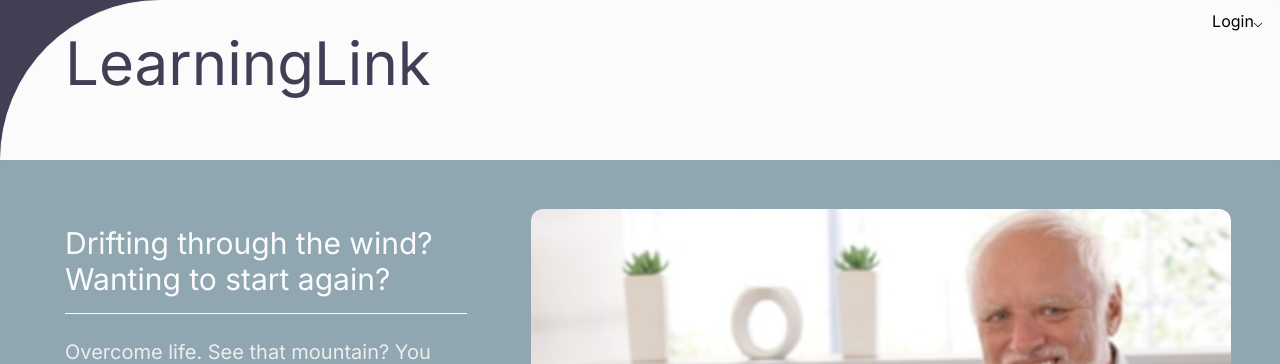
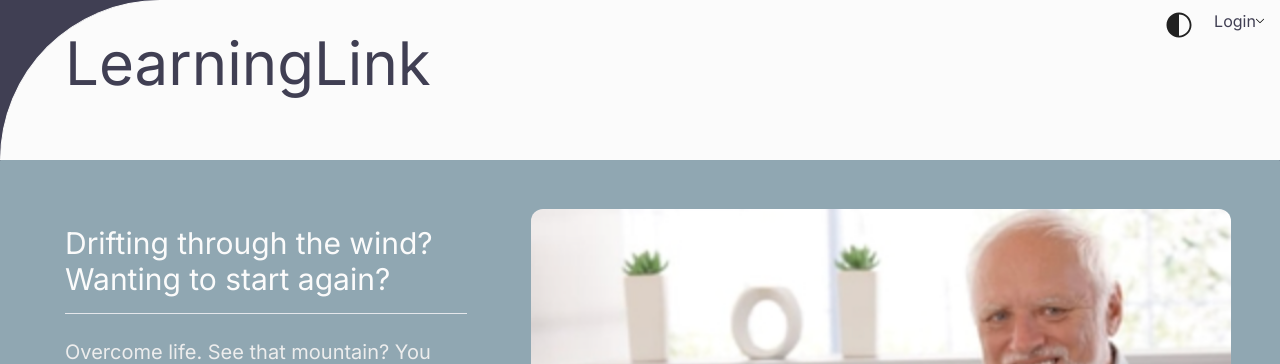
Before and after one commit to Blue-Ocean-MCSPA/link-learning, a Next.js app: page / in a window 1280 px wide. Shown: the top 364 px of the page. Built offline with nearby package versions, Linux system fonts and the light colour scheme.

Commit message:
implemented manual dark mode for home page

```diff
--- a/app/Components/LandingPage.jsx
+++ b/app/Components/LandingPage.jsx
@@ -4,17 +4,31 @@ import { useState } from "react";
 
 const LandingPage = () => {
     const [ isExpanded, setIsExpanded ] = useState(false);
+    const [ darkMode, setDarkMode ] = useState(false);
 
     const toggleDropdown = () => {
         setIsExpanded(!isExpanded);
     }
 
+    const toggleDarkMode = () => {
+        setDarkMode(!darkMode);
+    }
+
     return (
-        <div className="flex-col w-full h-screen bg-light-foreground">
-            <div className="bg-light-background border border-light-background rounded-tl-full rounded-r-xl flex justify-between h-1/5">
-                <div className="pt-8 pl-16 text-6xl text-light-foreground">LearningLink</div>
+        <div className={`${darkMode && 'dark'} flex-col w-full h-screen ${darkMode ? 'bg-dark-cursor' : 'bg-light-foreground'}`}>
+            <div className="bg-light-background dark:bg-dark-background border border-light-background dark:border-dark-background rounded-tl-full rounded-r-xl flex justify-between h-1/5">
+                <div className="pt-8 pl-16 text-6xl text-light-foreground dark:text-dark-foreground">LearningLink</div>
+                <div className="flex">
+                    <div className="h-1/5 mt-2 mr-1 border rounded-full hover:border-2 border-light-background dark:bg-dark-foreground dark:border dark:border-dark-foreground dark:rounded-full dark:hover:border-2 dark:hover:border-dark-numbers cursor-pointer"
+                    onClick={toggleDarkMode}
+                    >
+                        <img src='/light-dark-mode.svg' className={`h-full w-full object-cover transition-transform ${
+                                darkMode ? "transform rotate-180" : ""
+                            }`}/>
+                    </div>
                     <div className="flex-col">
-                    <div className="flex pt-2 pr-1 h-1/4 w-[80px] justify-center ml-auto cursor-pointer"
+
+                        <div className="flex mt-2 w-[80px] justify-center ml-auto cursor-pointer hover:text-light-cursor text-light-foreground dark:text-dark-foreground dark:hover:text-dark-numbers"
                         onClick={toggleDropdown}
                         >
                             Login
@@ -24,22 +38,24 @@ const LandingPage = () => {
                         </div>
 
                         {isExpanded && (
-                        <div className="border border-light-active_selection bg-light-active_selection rounded-l-xl pl-4 py-1 mt-2">
-                            <div className="pr-2 cursor-pointer hover:text-light-cursor">
+                            <div className="border border-light-active_selection bg-light-active_selection dark:border-dark-active_selection dark:bg-dark-active_selection rounded-l-xl pl-4 py-1 mt-2">
+                                <div className="pr-2 cursor-pointer hover:text-light-cursor dark:text-dark-foreground dark:hover:text-dark-numbers">
                                     <Link href="/loginAdmin">Admin/Instructor</Link>
                                 </div>
-                            <div className="pr-2 pt-2 text-right cursor-pointer hover:text-light-cursor">
+                                <div className="pr-2 pt-2 text-right cursor-pointer hover:text-light-cursor dark:text-dark-foreground dark:hover:text-dark-numbers">
                                     <Link href="/loginStudent">Student</Link>
                                 </div>
                             </div>
                         )}
                     </div>
+
                 </div>
-            <div className="flex border border-light-cursor rounded-b-xl bg-light-cursor h-4/5 justify-between">
+            </div>
+            <div className="flex border border-light-cursor dark:border-dark-active_selection rounded-b-xl bg-light-cursor dark:bg-dark-active_selection h-4/5 justify-between">
                 <div className="w-2/5 mx-16 mt-16">
-                    <div className="text-3xl pb-4 text-light-background">Drifting through the wind? Wanting to start again?</div>
-                    <hr className="text-light-background"></hr>
-                    <div className="text-xl pt-6 text-light-inactive_selection"> Overcome life. See that mountain? You can climb it. Our formula has worked for over 10 years. With 16 times the detail - it just works! Let us be your link to learning.</div>
+                    <div className="text-3xl pb-4 text-light-background dark:text-dark-cursor">Drifting through the wind? Wanting to start again?</div>
+                    <hr></hr>
+                    <div className="text-xl pt-6 text-light-inactive_selection dark:text-dark-cursor"> Overcome life. See that mountain? You can climb it. Our formula has worked for over 10 years. With 16 times the detail - it just works! Let us be your link to learning.</div>
                 </div>
                 <div className="my-12 mr-12">
                     <img src="/student.png" className="h-full object-cover rounded-xl"></img>
--- a/package.json
+++ b/package.json
@@ -12,6 +12,7 @@
     "@heroicons/react": "^2.1.1",
     "@svgr/webpack": "^8.1.0",
     "next": "14.1.4",
+    "next-themes": "^0.3.0",
     "react": "^18",
     "react-dom": "^18"
   },
--- a/tailwind.config.js
+++ b/tailwind.config.js
@@ -6,46 +6,45 @@ module.exports = {
     "./app/**/*.{js,ts,jsx,tsx,mdx}",
   ],
   theme: {
+    extend: {
       colors: {
-      basic: {
-        white: '#FFFFFF',
-        black: '000000',
-      },
         light: {
           background: '#FBFBFB',
-        foreground:	'#403F53',
-        cursor:	'#90A7B2',
-        active_selection:	'#E0E0E0',
-        inactive_selection:	'#EDEDED',
-        search_highlight:	'#93A1A16C',
-        comment:	'#989FB1',
-        constant:	'#BC5454',
-        numbers:	'#AA0982',
-        keywords:	'#994CC3',
-        functions:	'#4876D6',
-        quoted_strings:	'#C96765',
+          foreground: '#403F53',
+          cursor: '#90A7B2',
+          active_selection: '#E0E0E0',
+          inactive_selection: '#EDEDED',
+          search_highlight: '#93A1A16C',
+          comment: '#989FB1',
+          constant: '#BC5454',
+          numbers: '#AA0982',
+          keywords: '#994CC3',
+          functions: '#4876D6',
+          quoted_strings: '#C96765',
           support: '#4876D6',
-        language_variables:	'#0C969B',
-        invalid_construct:	'#FF2C83'
+          language_variables: '#0C969B',
+          invalid_construct: '#FF2C83'
         },
         dark: {
           background: '#011627',
-        foreground:	'#D6DEEB',
-        cursor:	'#80A4C2',
-        active_selection:	'#1D3B53',
-        inactive_selection:	'#7E57C25A',
-        search_highlight:	'#5F7E97',
-        comment:	'#637777',
-        constant:	'#FF6363',
-        numbers:	'#F78C6C',
-        keywords:	'#C792EA',
-        functions:	'#82AAFF',
-        quoted_strings:	'#ECC48DFF',
+          foreground: '#D6DEEB',
+          cursor: '#80A4C2',
+          active_selection: '#1D3B53',
+          inactive_selection: '#7E57C25A',
+          search_highlight: '#5F7E97',
+          comment: '#637777',
+          constant: '#FF6363',
+          numbers: '#F78C6C',
+          keywords: '#C792EA',
+          functions: '#82AAFF',
+          quoted_strings: '#ECC48DFF',
           support: '#ADDB67',
-        language_variables:	'#7FDBCA',
-        invalid_construct:	'#FF2C83'
+          language_variables: '#7FDBCA',
+          invalid_construct: '#FF2C83'
+        },
       },
     },
   },
   plugins: [],
+  darkMode: 'class',
 };
```
Also changed, not shown: 1 other file (tests, documents, lock files or other folders). Lines whose indentation alone changed are shown as unchanged.
